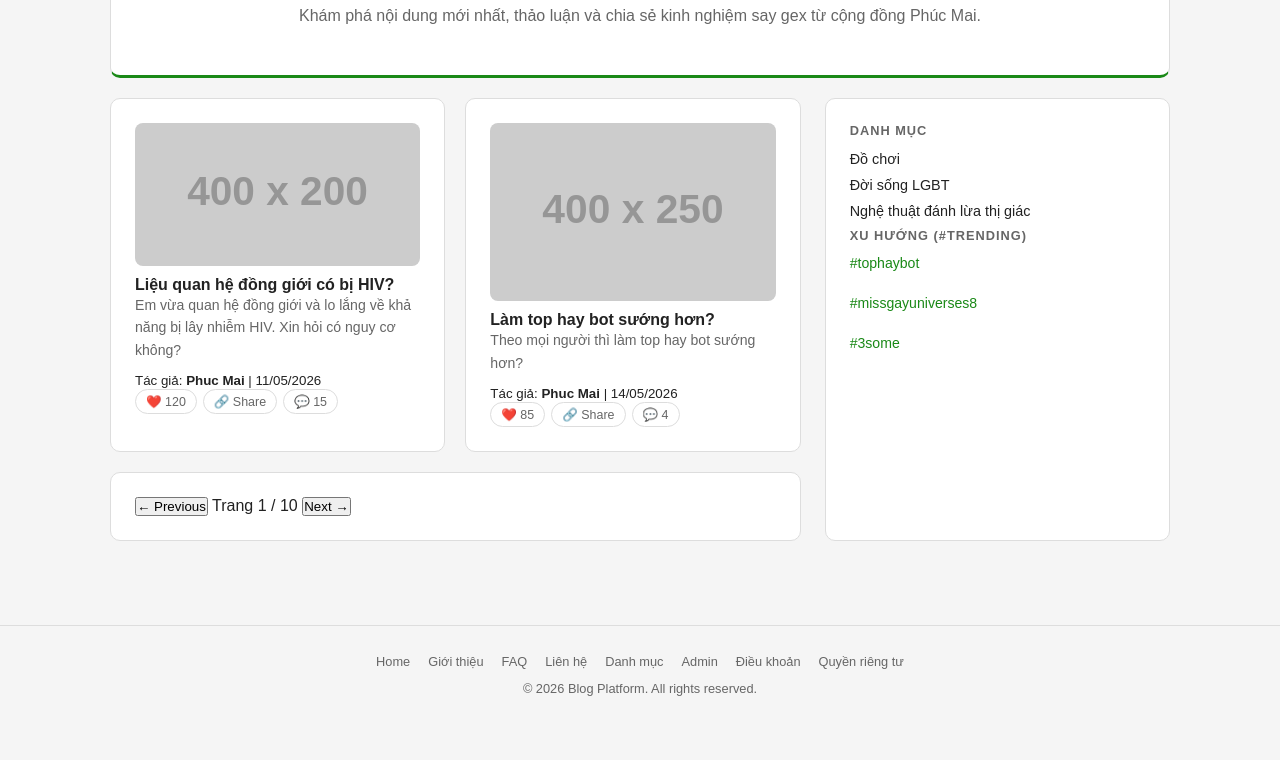
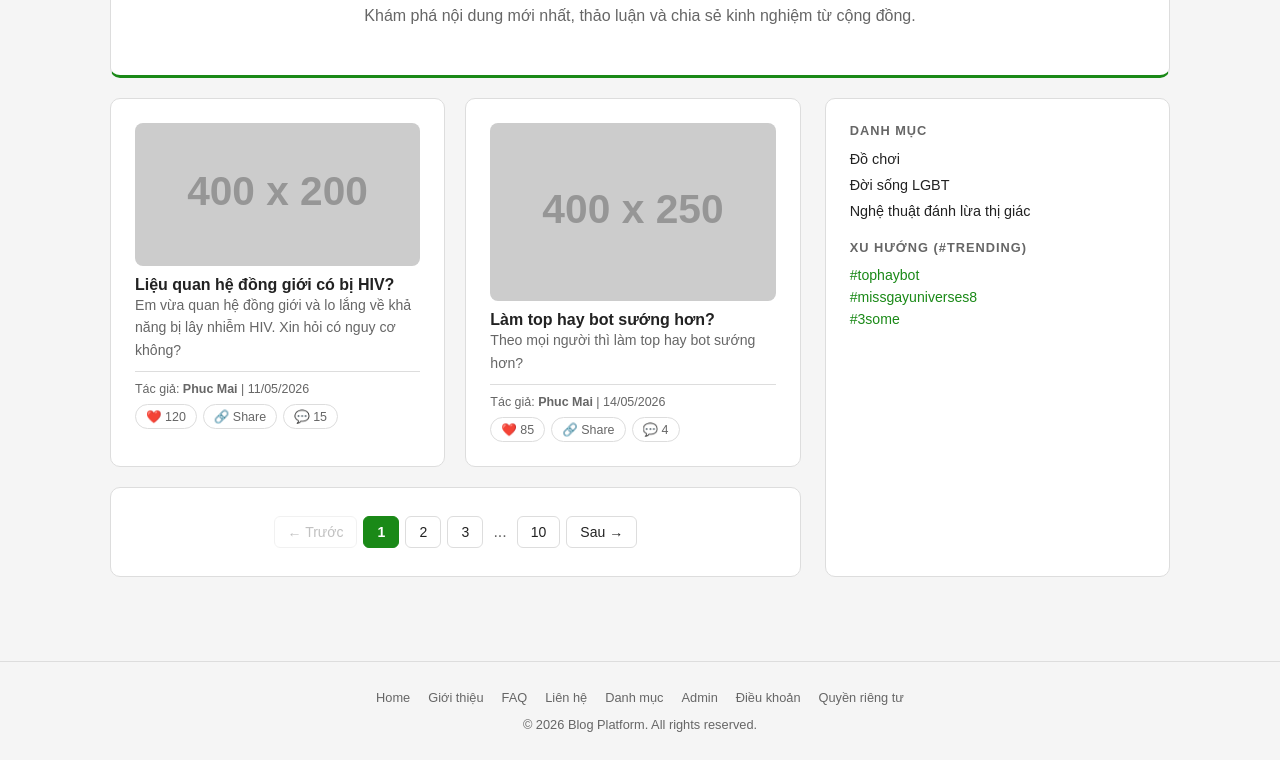
Before and after one commit to thenam-dev-2007/Dev-Blog, a plain HTML site: page FrontEnd/index.html in a window 1280 px wide. Shown: the part 175-935 px from the top of the page. Before the commit the page ends 899 px from the top, so only its background shows below. Drawn offline with Linux system fonts and the light colour scheme; placeholder pictures from the web are drawn by us.

Commit message:
Index update

```diff
--- a/FrontEnd/index.html
+++ b/FrontEnd/index.html
@@ -4,14 +4,13 @@
     <meta charset="UTF-8">
     <meta name="viewport" content="width=device-width, initial-scale=1.0">
     <title>Trang Chủ - Hệ Thống Blog Cộng Đồng LGBT</title>
+    <!-- Dùng CSS client riêng -->
     <link rel="stylesheet" href="./asset/css/style-client.css">
 </head>
 <body>
     <header>
         <div class="header-container">
             <a class="logo" href="index.html">BLOG LOGO</a>
-
-            <!-- Menu điều hướng -->
             <nav class="header-nav">
                 <a href="index.html">Home</a>
                 <a href="categories.html">Categories</a>
@@ -19,19 +18,12 @@
                 <a href="about.html">About</a>
                 <a href="contact.html">Contact</a>
             </nav>
-
-            <!-- Phần bên phải: search, dark mode, đăng nhập -->
             <div class="header-right">
-                <!-- Thanh tìm kiếm thu gọn -->
                 <div class="search-wrapper">
                     <input type="text" id="headerSearch" placeholder="Tìm kiếm...">
                     <button class="btn-search-icon" onclick="toggleSearch()" title="Tìm kiếm">🔍</button>
                 </div>
-
-                <!-- Nút bật/tắt dark mode -->
                 <button class="btn-darkmode" onclick="toggleDarkMode()" id="btnDarkMode" title="Chế độ tối">🌙</button>
-
-                <!-- Nút đăng nhập và đăng ký tách riêng -->
                 <a href="login.html" class="btn-dangnhap">Đăng nhập</a>
                 <a href="register.html" class="btn-dangky">Đăng ký</a>
             </div>
@@ -41,26 +33,29 @@
     <main>
         <section class="section-card page-banner">
             <h1>Blog cộng đồng LGBT</h1>
-            <p>Khám phá nội dung mới nhất, thảo luận và chia sẻ kinh nghiệm say gex từ cộng đồng Phúc Mai.</p>
+            <p>Khám phá nội dung mới nhất, thảo luận và chia sẻ kinh nghiệm từ cộng đồng.</p>
         </section>
 
         <div class="content-grid">
+            <!-- Cột trái: bài viết -->
             <div>
-                <section class="article-grid">
+                <!-- Bài viết mới nhất - JS sẽ render vào đây -->
+                <div class="article-grid" id="latestPosts">
+                    <!-- Dữ liệu mẫu, khi có API sẽ bị thay thế bởi index.js -->
                     <article class="section-card article-card">
                         <img src="https://via.placeholder.com/400x200" alt="Thumbnail">
                         <div>
                             <h3><a href="post.html">Liệu quan hệ đồng giới có bị HIV?</a></h3>
                             <p>Em vừa quan hệ đồng giới và lo lắng về khả năng bị lây nhiễm HIV. Xin hỏi có nguy cơ không?</p>
                         </div>
-                        <footer>
+                        <div class="card-footer">
                             <small>Tác giả: <b>Phuc Mai</b> | 11/05/2026</small>
                             <div class="article-actions">
                                 <button type="button">❤️ 120</button>
                                 <button type="button">🔗 Share</button>
                                 <button type="button">💬 15</button>
                             </div>
-                        </footer>
+                        </div>
                     </article>
                     <article class="section-card article-card">
                         <img src="https://via.placeholder.com/400x250" alt="Thumbnail">
@@ -68,38 +63,48 @@
                             <h3><a href="post.html">Làm top hay bot sướng hơn?</a></h3>
                             <p>Theo mọi người thì làm top hay bot sướng hơn?</p>
                         </div>
-                        <footer>
+                        <div class="card-footer">
                             <small>Tác giả: <b>Phuc Mai</b> | 14/05/2026</small>
                             <div class="article-actions">
                                 <button type="button">❤️ 85</button>
                                 <button type="button">🔗 Share</button>
                                 <button type="button">💬 4</button>
                             </div>
-                        </footer>
+                        </div>
                     </article>
+                </div>
+
+                <!-- PHÂN TRANG - đã sửa lại đúng chuẩn -->
+                <section class="section-card">
+                    <div class="phan-trang" id="phan-trang-home">
+                        <!-- JS render vào đây. Xem hàm renderPhanTrang() trong utils.js -->
+                        <!-- Mẫu tĩnh để xem giao diện trước khi có API: -->
+                        <button class="btn-trang" disabled>← Trước</button>
+                        <button class="btn-trang active">1</button>
+                        <button class="btn-trang">2</button>
+                        <button class="btn-trang">3</button>
+                        <span style="padding: 0 4px; color: var(--mau-chu-nhat);">...</span>
+                        <button class="btn-trang">10</button>
+                        <button class="btn-trang">Sau →</button>
+                    </div>
                 </section>
-                <section class="section-card">
-                <div class="pagination">
-                    <button type="button" class="pagination-btn">← Previous</button>
-                    <span>Trang 1 / 10</span>
-                    <button type="button" class="pagination-btn">Next →</button>
-                </div>
-            </section>
             </div>
+
+            <!-- Cột phải: sidebar -->
             <aside class="aside section-card">
                 <div>
                     <h3>Danh mục</h3>
                     <ul>
-                        <li><a href="#">Đồ chơi</a></li>
-                        <li><a href="#">Đời sống LGBT</a></li>
-                        <li><a href="#">Nghệ thuật đánh lừa thị giác</a></li>
+                        <li><a href="categories.html?tag=do-choi">Đồ chơi</a></li>
+                        <li><a href="categories.html?tag=doi-song">Đời sống LGBT</a></li>
+                        <li><a href="categories.html?tag=nghe-thuat">Nghệ thuật đánh lừa thị giác</a></li>
                     </ul>
                 </div>
-                <div>
+                <div style="margin-top: 20px;">
                     <h3>Xu hướng (#Trending)</h3>
                     <p class="list-links">
-                        <a href="#">#tophaybot</a><br>
-                        <a href="#">#missgayuniverses8</a><br>
+                        <a href="#">#tophaybot</a>
+                        <a href="#">#missgayuniverses8</a>
                         <a href="#">#3some</a>
                     </p>
                 </div>
@@ -107,7 +112,6 @@
         </div>
     </main>
 
-            <!-- Footer kiểu Medium: các link quan trọng nằm ở dưới -->
     <footer class="footer">
         <nav class="footer-nav">
             <a href="index.html">Home</a>
@@ -121,6 +125,9 @@
         </nav>
         <p class="footer-copy">© 2026 Blog Platform. All rights reserved.</p>
     </footer>
+
     <script src="./asset/script/main.js"></script>
+    <script src="./asset/script/utils.js"></script>
+    <script src="./asset/script/index.js"></script>
 </body>
 </html>
```
